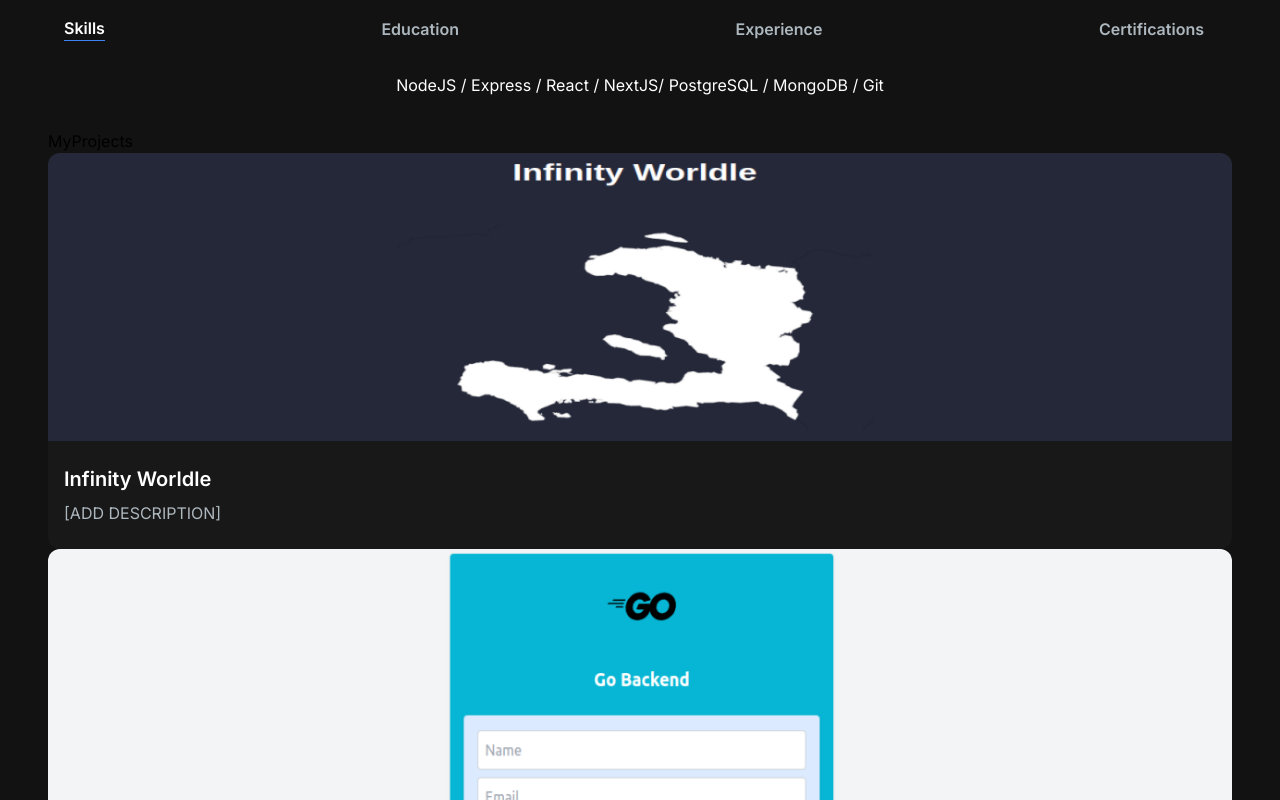
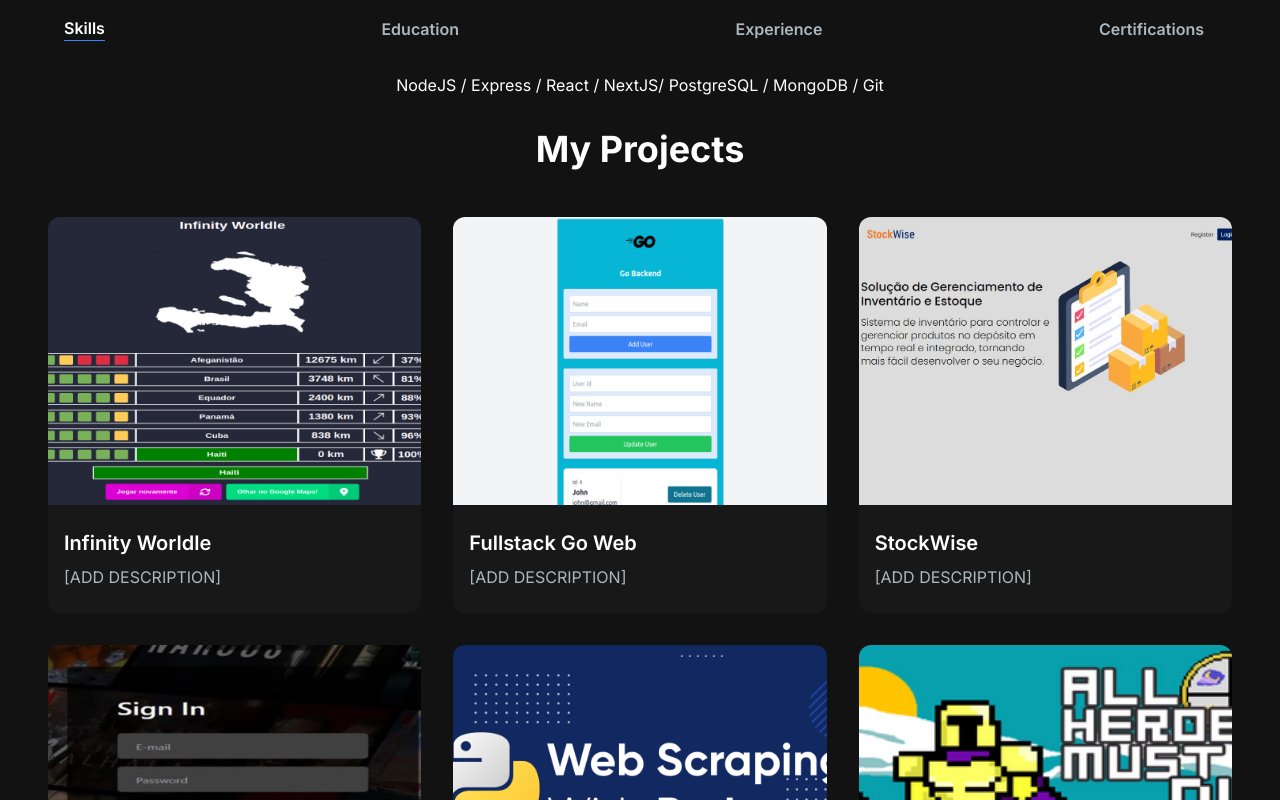
Before and after one commit to IKuuhakuI/portfolio-web, a Next.js app: page / in a window 1280 px wide. Shown: the part 1280-2080 px from the top of the page. Built offline with nearby package versions, Linux system fonts and the light colour scheme.

Commit message:
Adjust minor styles in Projects Section

```diff
--- a/src/app/components/ProjectCard.jsx
+++ b/src/app/components/ProjectCard.jsx
@@ -7,7 +7,11 @@
     <div>
       <div
         className="h-52 md:h-72 rounded-t-xl relative group"
-        style={{ background: `url(${imgUrl})`, backgroundSize: "cover" }}
+        style={{
+          background: `url(${imgUrl})`,
+          backgroundSize: "cover",
+          backgroundPosition: "center",
+        }}
       >
         <div
           className="
@@ -91,7 +95,15 @@
         </div>
       </div>
 
-      <div className="text-white rounded-b-xl bg-[#181818] py-6 px-4">
+      <div
+        className="
+          text-white
+          rounded-b-xl
+          bg-[#181818]
+          py-6
+          px-4
+        "
+      >
         <h5 className="text-xl font-semibold mb-2">{title}</h5>
         <p className="text-[#ADB7BE]">{description}</p>
       </div>
--- a/src/app/components/ProjectSections.jsx
+++ b/src/app/components/ProjectSections.jsx
@@ -88,8 +88,20 @@
 const ProjectSections = () => {
   return (
     <>
-      <h2>MyProjects</h2>
-      <div>
+      <h2
+        className="
+          text-center
+          text-4xl
+          font-bold
+          text-white
+          mt-4
+          mb-8
+          md:mb-12
+        "
+      >
+        My Projects
+      </h2>
+      <div className="grid md:grid-cols-3 gap-8 md:gap-12-">
         {projectsData.map((project) => (
           <ProjectCard
             key={project.id}
```
